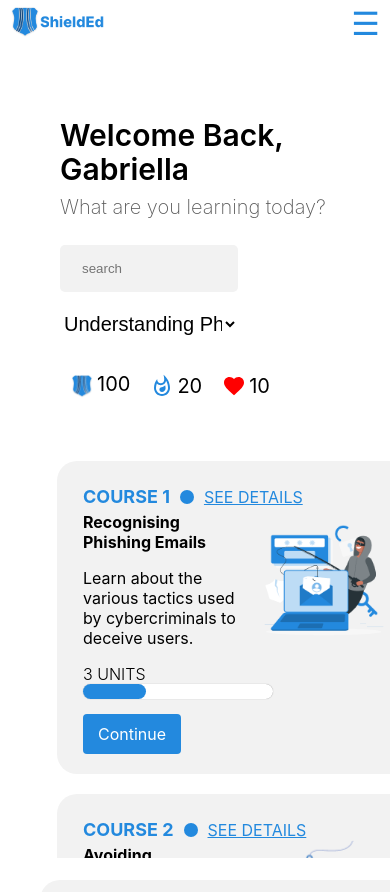
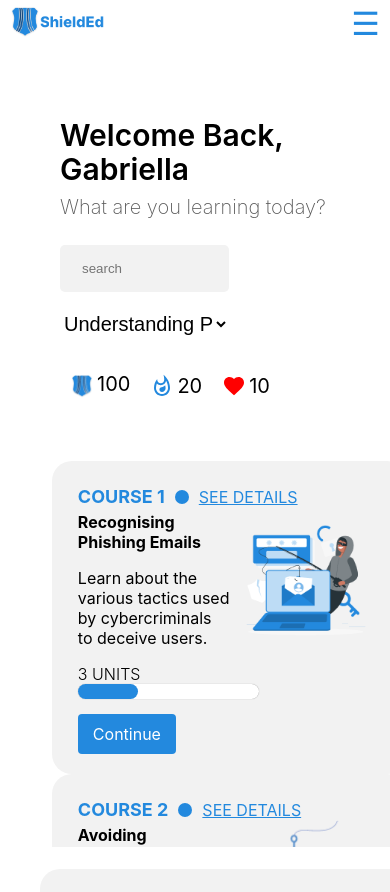
Before and after one commit to TimiDev19/ShieldEd, a React (Create React App) app: page / in a window 390 px wide. Built offline with nearby package versions, Linux system fonts and the light colour scheme; a web font is replaced by a local one.

Commit message:
more responsiveness

```diff
--- a/src/styles/Dashboard.css
+++ b/src/styles/Dashboard.css
@@ -609,6 +609,10 @@ body{
         width: 100%;
         height: fit-content;
     }
+    .card{
+        width: 80%;
+        margin: auto;
+    }
 }
 
 @media (max-width: 700px) {
```
